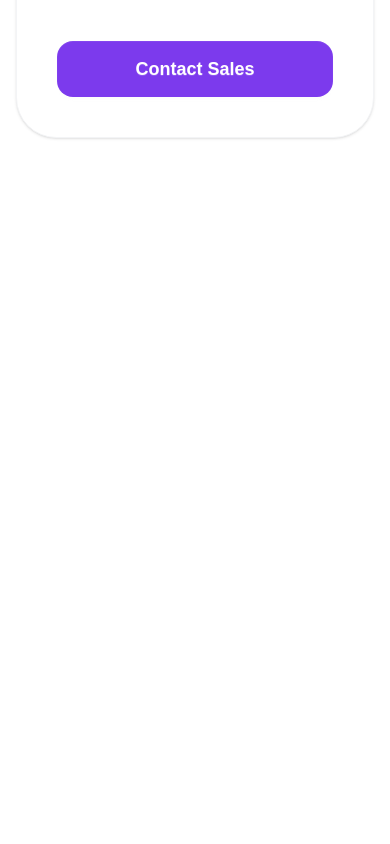
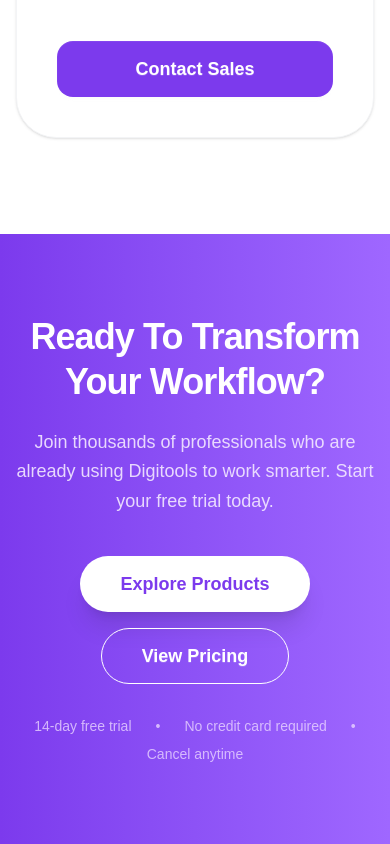
Before and after one commit to nasim20cse017/DigiTools, a React (Vite) app: page / in a window 390 px wide. Shown: the part 8712-9556 px from the top of the page. Before the commit the page ends 8946 px from the top, so only its background shows below. Built offline with nearby package versions, Linux system fonts and the light colour scheme.

Commit message:
Workflow section successfully designed with fully Responsive

```diff
--- a/src/App.jsx
+++ b/src/App.jsx
@@ -8,6 +8,7 @@
 import ShopSection from './components/Shop/ShopSection'
 import GetStarted from './components/GetStarted/GetStarted'
 import Pricing from './components/PricingSection/Pricing'
+import Workflow from './components/Workflow/Workflow'
 
 function App() {
   const [cart, setCart] = useState([]);
@@ -24,6 +25,7 @@
         setActiveTab={setActiveTab}></ShopSection>
         <GetStarted></GetStarted>
         <Pricing></Pricing>
+        <Workflow></Workflow>
 
 
 
--- a/src/components/Shop/ShopSection.jsx
+++ b/src/components/Shop/ShopSection.jsx
@@ -21,7 +21,7 @@
       return toast.info("Already in cart");
     }
     setCart([...cart, product]);
-    toast.success("Added to cart!");
+    toast.success("Added to cart!",);
   };
 
   const removeFromCart = (id) => {
--- /dev/null
+++ b/src/components/Workflow/Workflow.jsx
@@ -0,0 +1,40 @@
+import React from 'react';
+
+const Workflow = () => {
+    return (
+    <section className="w-full bg-gradient-to-r from-[#7C3AED] to-[#9F67FF] py-20 px-4">
+      <div className="max-w-4xl mx-auto text-center text-white">
+
+        <h2 className="text-4xl md:text-5xl font-extrabold mb-6 tracking-tight leading-tight">
+          Ready To Transform Your Workflow?
+        </h2>
+
+        <p className="text-lg md:text-xl text-purple-100 mb-10 max-w-2xl mx-auto opacity-90 leading-relaxed">
+          Join thousands of professionals who are already using Digitools to work smarter.
+          Start your free trial today.
+        </p>
+
+        <div className="flex flex-col sm:flex-row items-center justify-center gap-4 mb-8">
+          <button className="btn bg-white hover:bg-gray-100 text-[#7C3AED] border-none px-10 h-14 rounded-full font-bold text-lg normal-case shadow-xl">
+            Explore Products
+          </button>
+
+          <button className="btn btn-outline border-white text-white hover:bg-white hover:text-[#7C3AED] px-10 h-14 rounded-full font-bold text-lg normal-case">
+            View Pricing
+          </button>
+        </div>
+
+        <div className="text-purple-200 text-sm font-medium flex flex-wrap justify-center gap-x-6 gap-y-2 opacity-80">
+          <span>14-day free trial</span>
+          <span>•</span>
+          <span>No credit card required</span>
+          <span>•</span>
+          <span>Cancel anytime</span>
+        </div>
+
+      </div>
+    </section>
+    );
+};
+
+export default Workflow;
```
